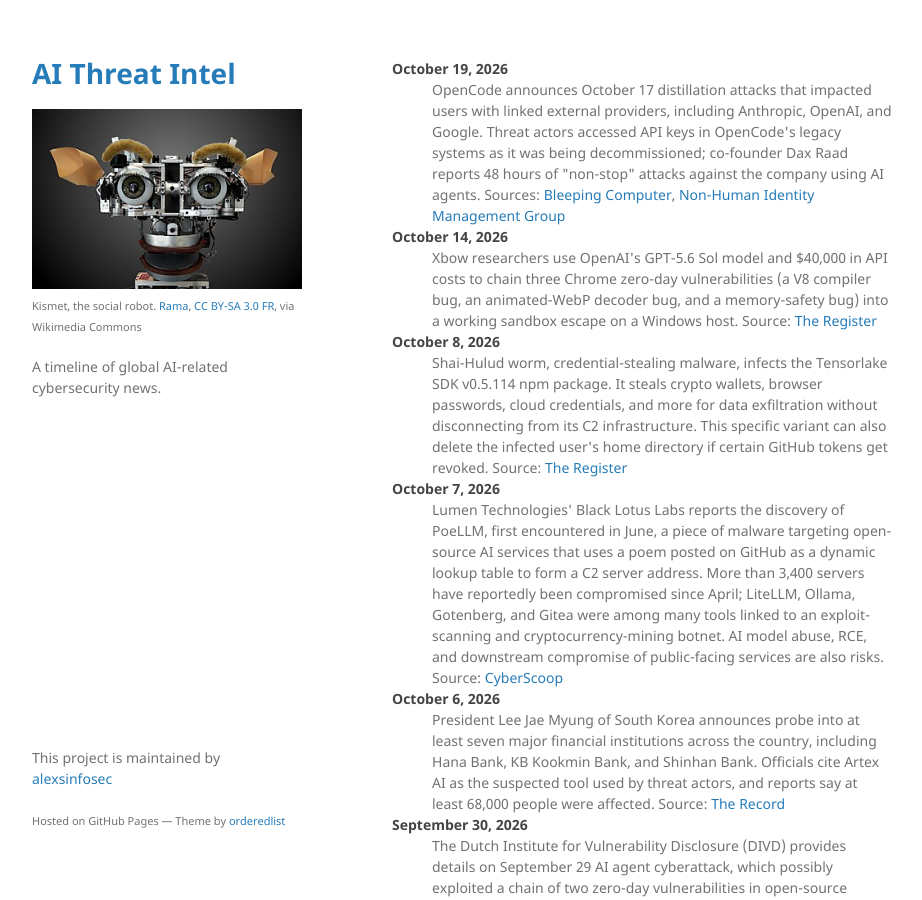
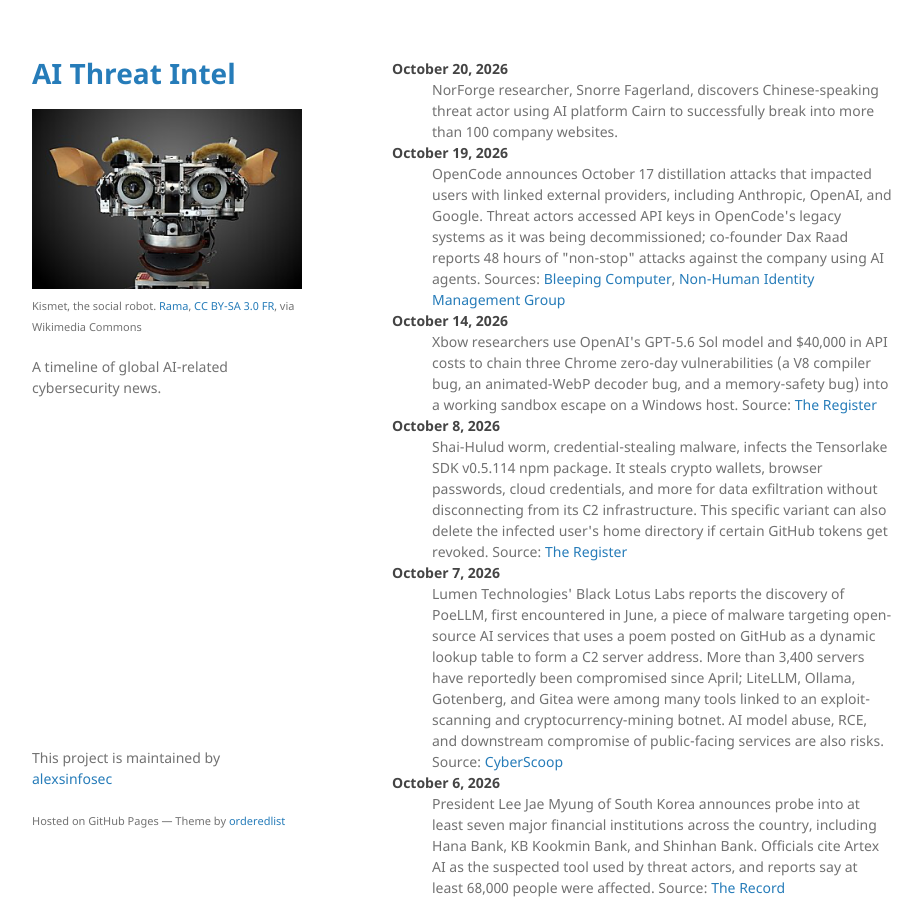
Before and after one commit to alexsinfosec/aithreatintel, a Jekyll site: the page built from index.md, in a window 1280 px wide and 900 px high. Shown: the whole window, without its empty margins (178-1100 px from the left). Built offline with Jekyll 4.4.1, drawn with Linux system fonts in a browser that asks for light colours.

Commit message:
Update index.md with latest security news
Added recent security incidents involving AI and vulnerabilities.

```diff
--- a/index.md
+++ b/index.md
@@ -3,6 +3,8 @@ layout: default
 ---
 
 <dl>
+<dt>October 20, 2026</dt>
+<dd>NorForge researcher, Snorre Fagerland, discovers Chinese-speaking threat actor using AI platform Cairn to successfully break into more than 100 company websites. </dd>
 <dt>October 19, 2026</dt>
 <dd>OpenCode announces October 17 distillation attacks that impacted users with linked external providers, including Anthropic, OpenAI, and Google. Threat actors accessed API keys in OpenCode's legacy systems as it was being decommissioned; co-founder Dax Raad reports 48 hours of "non-stop" attacks against the company using AI agents. Sources: <a href="https://www.bleepingcomputer.com/news/security/opencode-hack-exposes-api-keys-amid-ai-distillation-attacks/">Bleeping Computer</a>, <a href="https://nhimg.org/opencode-console-breach-2026-stored-llm-api-keys" target="_blank">Non-Human Identity Management Group</a></dd>
 <dt>October 14, 2026</dt>
```
